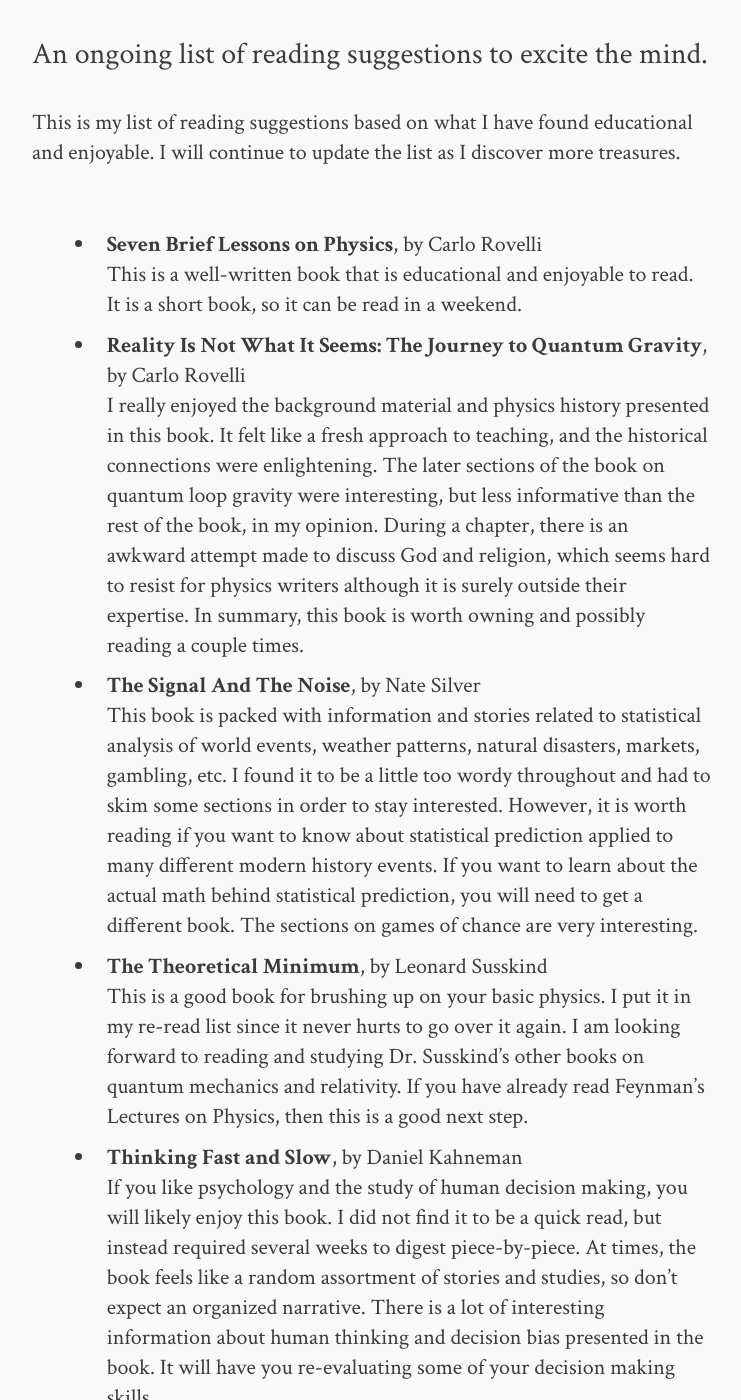
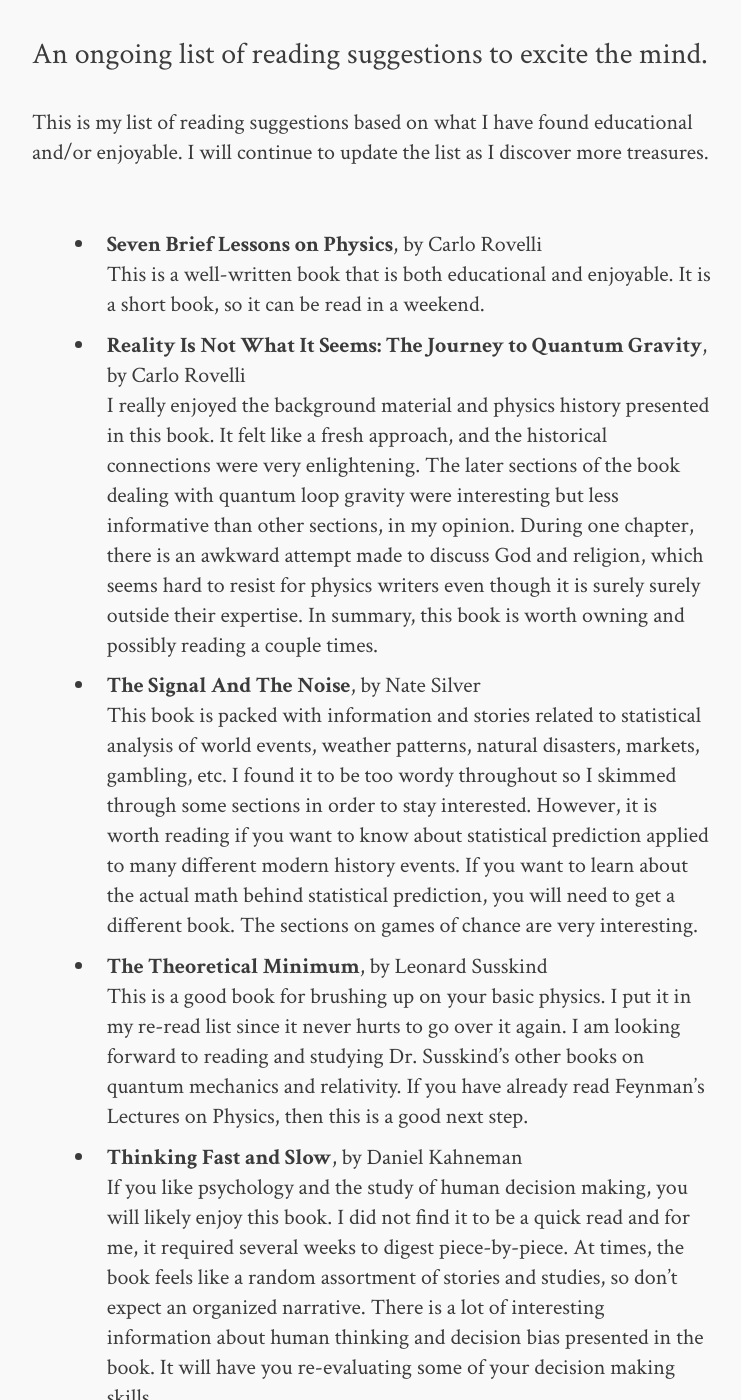
Before and after one commit to ohmdsp/ohmdsp.github.io, a Jekyll site: the page built from _posts/blog/2019-09-21-Ongoing-Reading-List.md, in a window 1280 px wide and 1400 px high, scrolled down 737 px. Shown: the whole window, without its empty margins (268-1009 px from the left). Built offline with Jekyll 4.4.1, drawn with Linux system fonts in a browser that asks for light colours; nearby versions of some CDN libraries; a script that is not in the unit is left out; comment, search, counter and statistics services are not loaded; some of the changed text lies outside the part shown.

Commit message:
added books

```diff
--- a/_posts/blog/2019-09-21-Ongoing-Reading-List.md
+++ b/_posts/blog/2019-09-21-Ongoing-Reading-List.md
@@ -10,19 +10,21 @@
 published: true
 ---
 
-This is my list of reading suggestions based on what I have found educational and enjoyable. I will continue to update the list as I discover more treasures.
+This is my list of reading suggestions based on what I have found educational and/or enjoyable. I will continue to update the list as I discover more treasures.
 <br><br>
- * __Seven Brief Lessons on Physics__, by Carlo Rovelli<br>
- This is a well-written book that is educational and enjoyable to read. It is a short book, so it can be read in a weekend.
+ * __Seven Brief Lessons on Physics__, by Carlo Rovelli <br>
+ This is a well-written book that is both educational and enjoyable. It is a short book, so it can be read in a weekend.
  * __Reality Is Not What It Seems: The Journey to Quantum Gravity__, by Carlo Rovelli<br>
- I really enjoyed the background material and physics history presented in this book. It felt like a fresh approach to teaching, and the historical connections were enlightening. The later sections of the book on quantum loop gravity were interesting, but less informative than the rest of the book, in my opinion. During a chapter, there is an awkward attempt made to discuss God and religion, which seems hard to resist for physics writers although it is surely outside their expertise. In summary, this book is worth owning and possibly reading a couple times.
- * __The Signal And The Noise__, by Nate Silver<br>
- This book is packed with information and stories related to statistical analysis of world events, weather patterns, natural disasters, markets, gambling, etc. I found it to be a little too wordy throughout and had to skim some sections in order to stay interested. However, it is worth reading if you want to know about statistical prediction applied to many different modern history events. If you want to learn about the actual math behind statistical prediction, you will need to get a different book. The sections on games of chance are very interesting.
- * __The Theoretical Minimum__, by Leonard Susskind<br>
+ I really enjoyed the background material and physics history presented in this book. It felt like a fresh approach, and the historical connections were very enlightening. The later sections of the book dealing with quantum loop gravity were interesting but less informative than other sections, in my opinion. During one chapter, there is an awkward attempt made to discuss God and religion, which seems hard to resist for physics writers even though it is surely surely outside their expertise. In summary, this book is worth owning and possibly reading a couple times.
+ * __The Signal And The Noise__, by Nate Silver <br>
+ This book is packed with information and stories related to statistical analysis of world events, weather patterns, natural disasters, markets, gambling, etc. I found it to be too wordy throughout so I skimmed through some sections in order to stay interested. However, it is worth reading if you want to know about statistical prediction applied to many different modern history events. If you want to learn about the actual math behind statistical prediction, you will need to get a different book. The sections on games of chance are very interesting.
+ * __The Theoretical Minimum__, by Leonard Susskind <br>
  This is a good book for brushing up on your basic physics. I put it in my re-read list since it never hurts to go over it again. I am looking forward to reading and studying Dr. Susskind's other books on quantum mechanics and relativity. If you have already read Feynman's Lectures on Physics, then this is a good next step.
- * __Thinking Fast and Slow__, by Daniel Kahneman<br>
- If you like psychology and the study of human decision making, you will likely enjoy this book. I did not find it to be a quick read, but instead required several weeks to digest piece-by-piece. At times, the book feels like a random assortment of stories and studies, so don't expect an organized narrative. There is a lot of interesting information about human thinking and decision bias presented in the book. It will have you re-evaluating some of your decision making skills.
-* __The Radioactive Boy Scout__, by Ken Silverstein<br>
-I loved this short book. The story is both inspiring and sad. There is a lot of general information about radioactivity and physics presented in a comfortable manner. I highly recommend this book to anyone interested in physics or chemistry. It is a great book to share with your teenage son or daughter.
-* __Feynman's Lectures On Physics__, by Richard Feynman<br>
+ * __Thinking Fast and Slow__, by Daniel Kahneman <br>
+ If you like psychology and the study of human decision making, you will likely enjoy this book. I did not find it to be a quick read and for me, it required several weeks to digest piece-by-piece. At times, the book feels like a random assortment of stories and studies, so don't expect an organized narrative. There is a lot of interesting information about human thinking and decision bias presented in the book. It will have you re-evaluating some of your decision making skills.
+* __The Radioactive Boy Scout__, by Ken Silverstein <br>
+I loved this short book! The story is both inspiring and sad. The book presents a lot of general information about radioactivity and physics in an easy-to-read manner. I highly recommend this book to anyone interested in physics or chemistry. It is a great book to share with your teenage son or daughter.
+* __Feynman's Lectures On Physics__, by Richard Feynman <br>
 I recently revisited these lectures for some self-study. I was reminded how good they are. I will admit, than sometimes the conversations get long and wordy, but Dr. Feynman's thought process is enlightening. Plan to spend many weeks, maybe months, reading/studying these lectures.
+* __Digital Communications__, by Andy Bateman <br>
+This is meant to be a textbook, but it is short and very well written. I highly recommend this book to any systems engineers looking to get a high-level overview on digital communications. The graphics are also very good.
```
Also changed, not shown: 2 other files.
